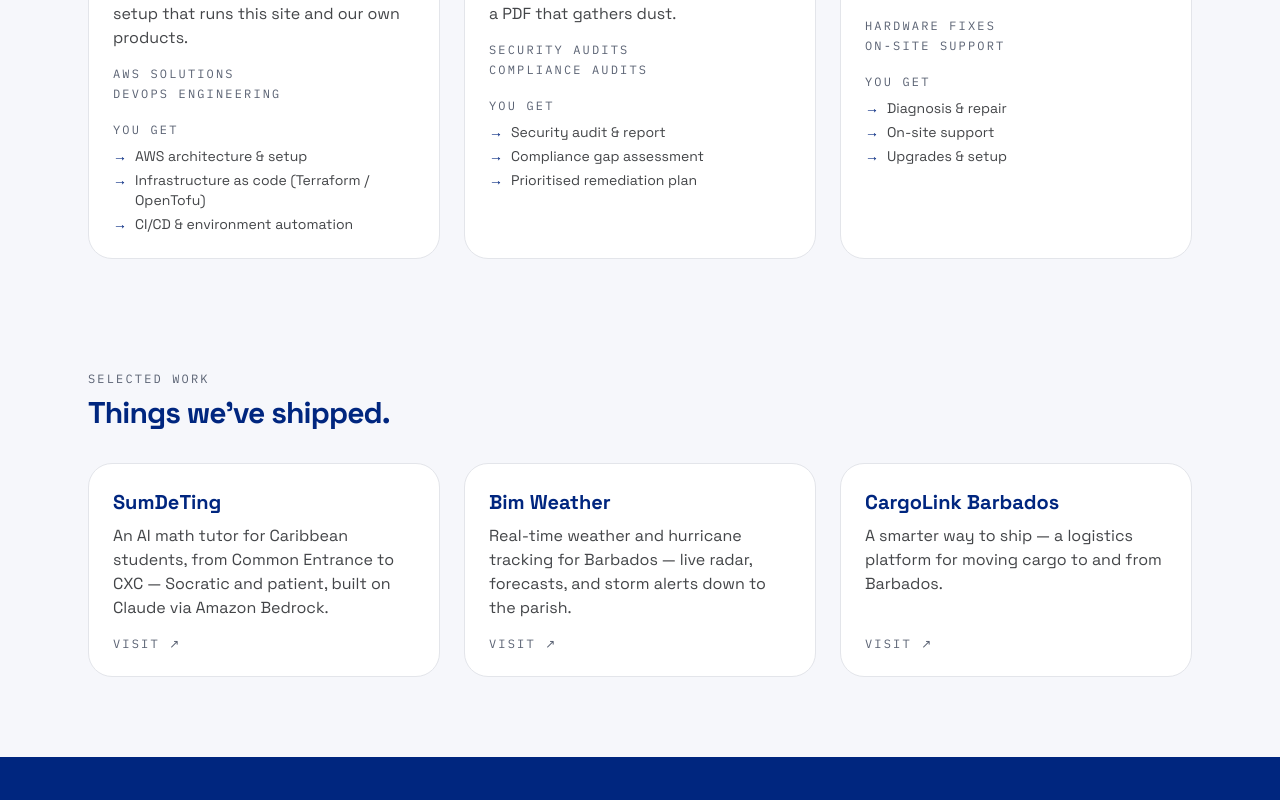
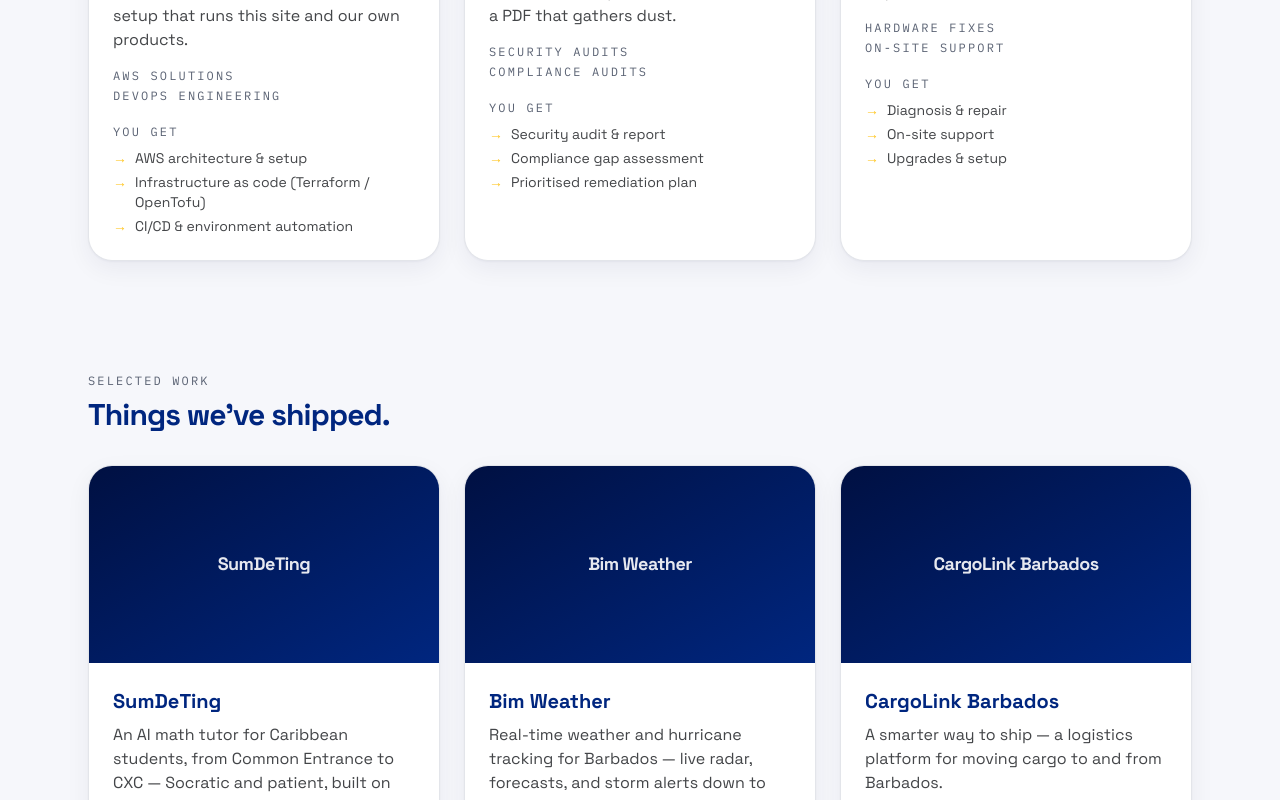
Before and after one commit to christophercorbin/246labs-site, a Next.js app in the folder web/: page / in a window 1280 px wide. Shown: the part 1520-2320 px from the top of the page. Built offline with nearby package versions, Linux system fonts and the light colour scheme.

Commit message:
feat: elevate service/work cards; add image-ready work thumbnail zone

```diff
--- a/web/components/ServiceCard.tsx
+++ b/web/components/ServiceCard.tsx
@@ -2,7 +2,7 @@
 
 export function ServiceCard({ group }: { group: ServiceGroup }) {
   return (
-    <div className="rounded-tile border border-hairline bg-white p-6">
+    <div className="card card-accent border border-hairline bg-white p-6">
       <h3 className="font-sans text-xl font-bold text-flag-blue">
         {group.title}
       </h3>
@@ -23,7 +23,7 @@
       <ul className="mt-2 space-y-1 text-sm text-ink/80">
         {group.deliverables.map((d) => (
           <li key={d} className="flex gap-2">
-            <span aria-hidden className="text-flag-blue">
+            <span aria-hidden className="text-gold">
               →
             </span>
             {d}
--- a/web/components/WorkCard.tsx
+++ b/web/components/WorkCard.tsx
@@ -6,15 +6,27 @@
       href={work.href}
       target="_blank"
       rel="noopener noreferrer"
-      className="group flex flex-col rounded-tile border border-hairline bg-white p-6 transition hover:border-flag-blue"
+      className="card group flex flex-col overflow-hidden border border-hairline bg-white"
     >
+      {/* Thumbnail zone — brand gradient placeholder; a real screenshot later
+          drops into this same 16:9 box (add an <img> with object-cover). */}
+      <div
+        data-work-thumb
+        className="flex aspect-video items-center justify-center bg-gradient-to-br from-navy to-flag-blue"
+      >
+        <span className="font-sans text-lg font-bold tracking-wordmark text-white/90">
+          {work.name}
+        </span>
+      </div>
+      <div className="flex flex-1 flex-col p-6">
         <h3 className="font-sans text-xl font-bold text-flag-blue">
           {work.name}
         </h3>
         <p className="mt-2 flex-1 text-ink/80">{work.blurb}</p>
-      <span className="mt-4 font-mono text-xs uppercase tracking-label text-muted group-hover:text-flag-blue">
+        <span className="mt-4 font-mono text-xs uppercase tracking-label text-muted group-hover:text-gold">
           Visit ↗
         </span>
+      </div>
     </a>
   );
 }
```
Also changed, not shown: 1 other file (tests, documents, lock files or other folders). Lines whose indentation alone changed are shown as unchanged.
